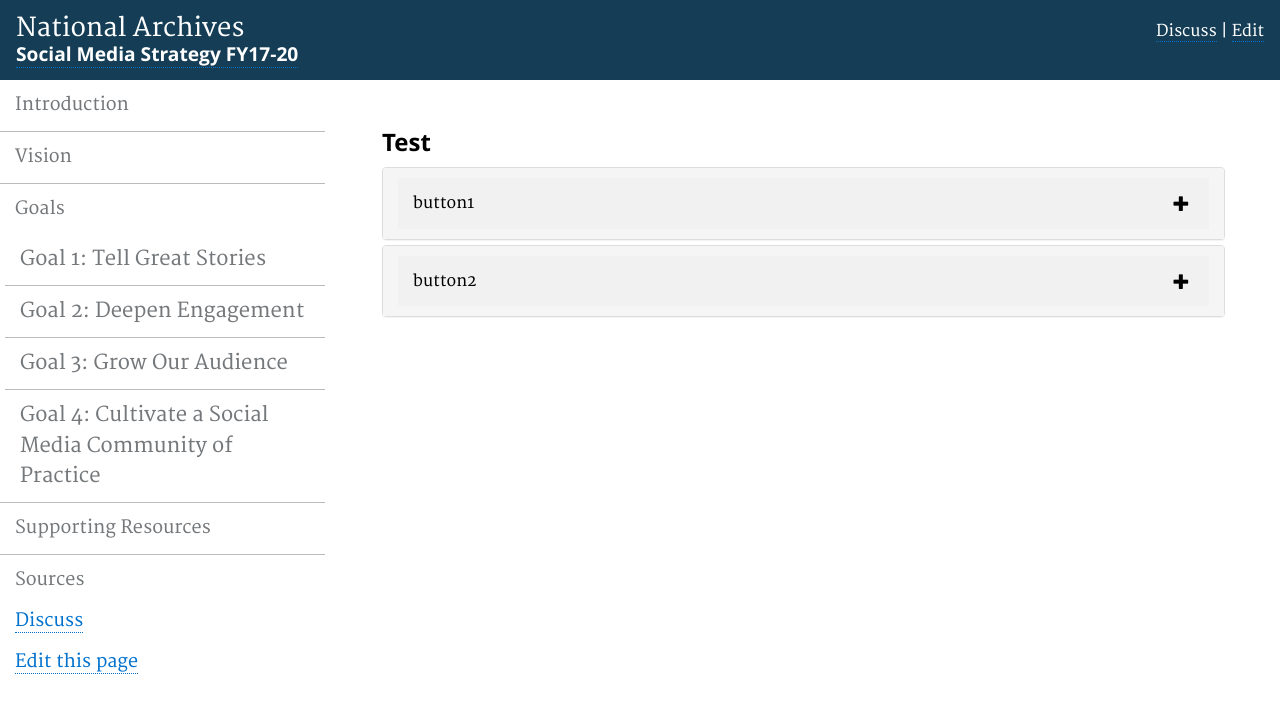
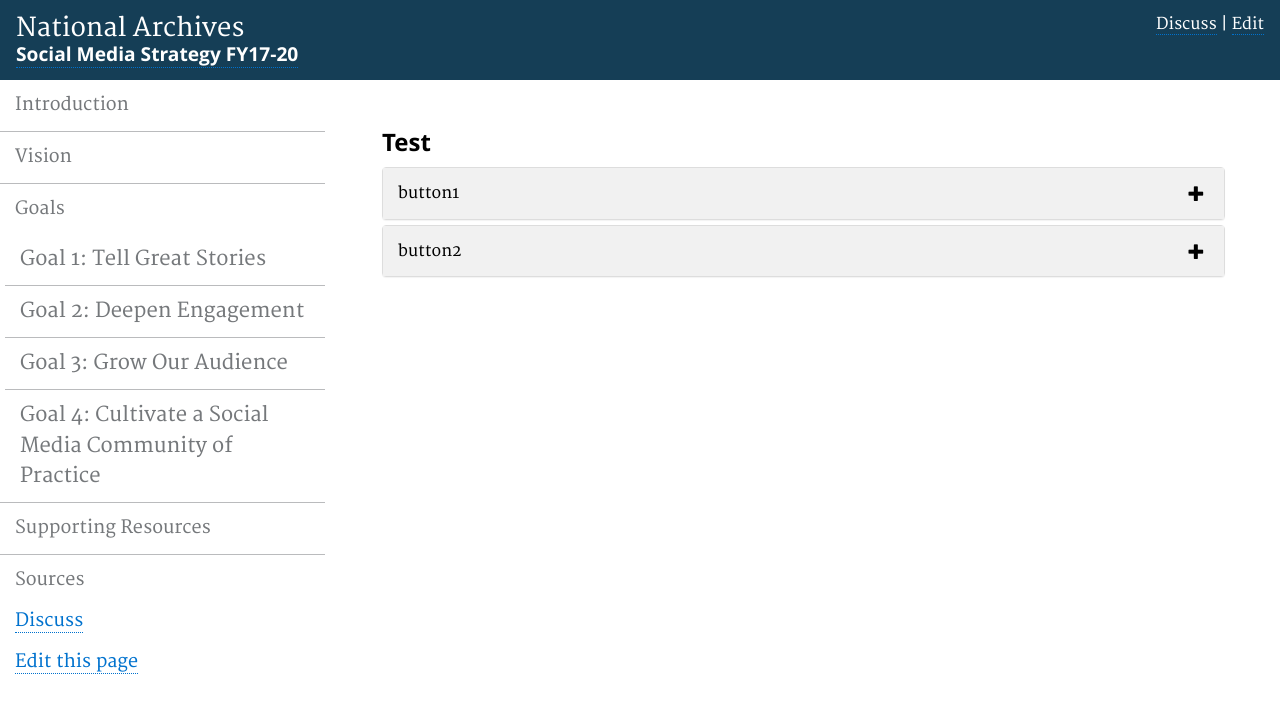
Before and after one commit to usnationalarchives/social-media-strategy, a Jekyll site: the page built from pages/test.md, in a window 1280 px wide. Shown: the top 713 px of the page. Built offline with Jekyll 4.4.1, drawn with Linux system fonts in a browser that asks for light colours.

Commit message:
Fixed panel spacing

```diff
--- a/assets/css/nara.css
+++ b/assets/css/nara.css
@@ -25,8 +25,6 @@
 	padding:1em;
 }
 
-header .pg_header{
-}
 
 header .pg_header h1{
 	font-size:1.6em;
@@ -42,14 +40,16 @@
 	color:white;
 }
 
-header .header_menu{ border:1px green;
-        font-size:1em;}
+header .header_menu{
+        font-size:1em;
         line-height:1em;
 }
 
-.panel-heading{
+div.panel-heading{
   padding:0;
+  margin:0;
 }
+
 .panel-title a{
   display:block;
   position:relative;
@@ -58,6 +58,7 @@
   background-color:#F1F1F1;
   padding-right:40px;
 }
+
 .panel-title a:link{
   color: black;
 }
```
